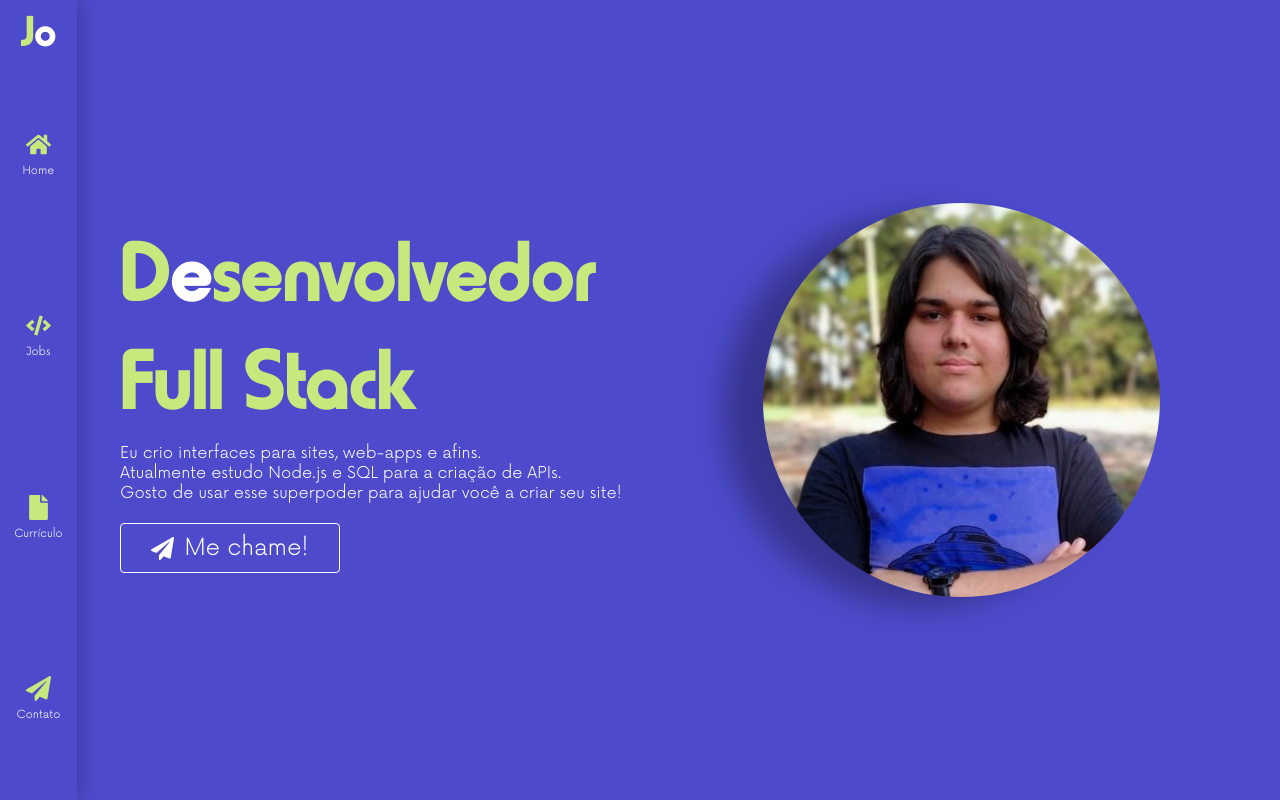
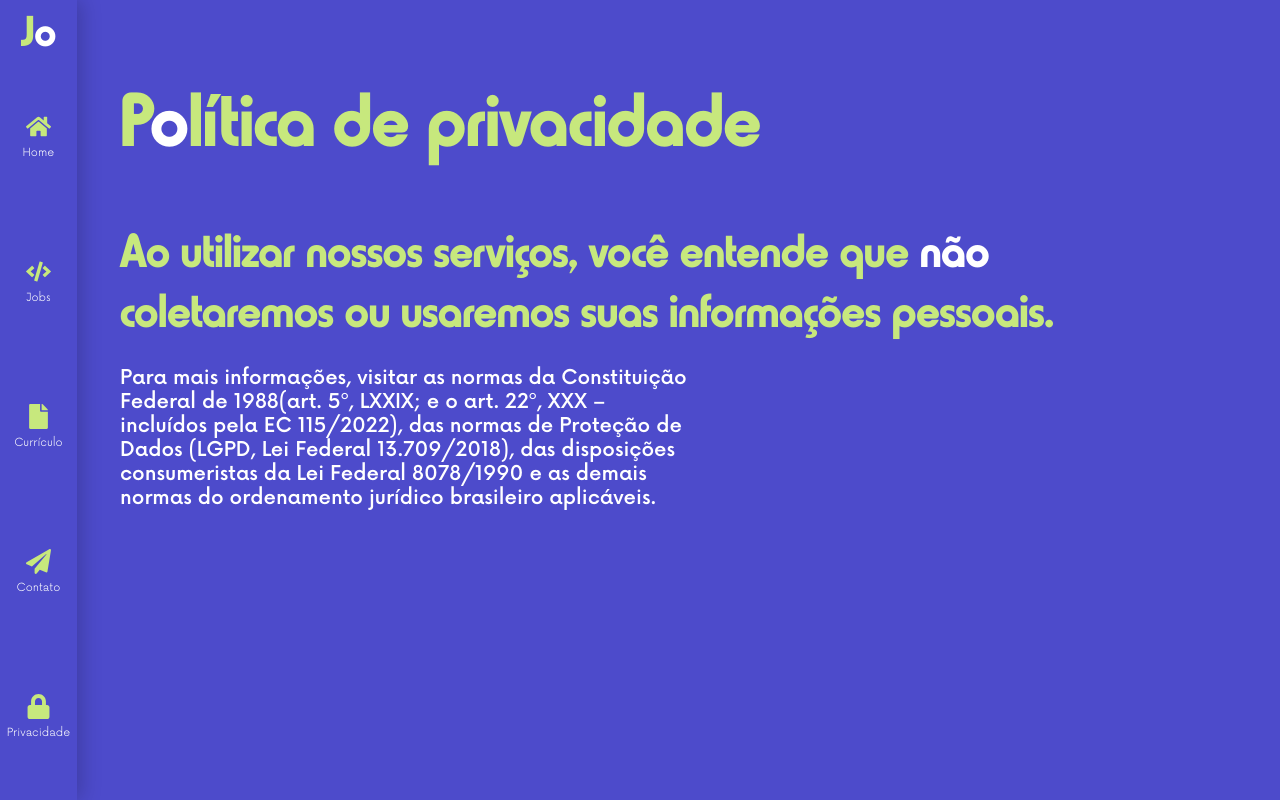
Before and after one commit to JoshuaHawatta/portifolio-dev, a React (Vite) app: page /privacypolicy in a window 1280 px wide. Built offline with nearby package versions, Linux system fonts and the light colour scheme.

Commit message:
chore: finishing project

```diff
--- a/src/Routes.jsx
+++ b/src/Routes.jsx
@@ -3,6 +3,7 @@ import HomePage from './pages/Home'
 import JobsPage from './pages/Works'
 import ResumePage from './pages/Resume'
 import ContactPage from './pages/Contact'
+import PrivacyPolicyPage from './pages/PrivacyPolicy'
 
 const ROUTES_PATHS = () => (
 	<Routes>
@@ -10,6 +11,7 @@ const ROUTES_PATHS = () => (
 		<Route path='/jobs' element={<JobsPage />} />
 		<Route path='/resume' element={<ResumePage />} />
 		<Route path='/contact' element={<ContactPage />} />
+		<Route path='/privacypolicy' element={<PrivacyPolicyPage />} />
 		<Route path='*' element={<HomePage />} />
 	</Routes>
 )
--- a/src/components/Header/NavBar.jsx
+++ b/src/components/Header/NavBar.jsx
@@ -1,7 +1,7 @@
 import { useState } from 'react'
 import { Link } from 'react-router-dom'
 import { HamburgerDiv, NavBar } from './Styles'
-import { FaHome, FaCode, FaFile, FaPaperPlane } from 'react-icons/fa'
+import { FaHome, FaCode, FaFile, FaPaperPlane, FaLock } from 'react-icons/fa'
 
 const NAVBAR_JSX = () => {
 	const [openMenu, setOpenMenu] = useState(true)
@@ -43,6 +43,13 @@ const NAVBAR_JSX = () => {
 					</Link>
 					<p>Contato</p>
 				</div>
+
+				<div>
+					<Link onClick={handleDisplayMenu} to='/privacypolicy'>
+						<FaLock />
+					</Link>
+					<p>Privacidade</p>
+				</div>
 			</NavBar>
 		</>
 	)
--- a/src/pages/PrivacyPolicy/Styles.jsx
+++ b/src/pages/PrivacyPolicy/Styles.jsx
@@ -1,3 +1,56 @@
 import styled from 'styled-components'
 
+export const StyledPrivacyPolicyArticle = styled.article`
+	display: flex;
+	flex-flow: column;
+	justify-content: flex-start;
+	align-items: center;
+	width: 100%;
+	height: 100vh;
+	padding: 8rem 12rem;
+
+	/*CHILDREN_ELEMENTS*/
+	background-color: var(--blue-color);
+	h1,
+	h2 {
+		font: 5rem 'harry-fat', Arial, sans-serif;
+		color: var(--green-color);
+		/*CHILDREN_ELEMENTS*/
+		span {
+			color: #ffffff;
+		}
+	}
+
+	h1 {
+		font-size: 8rem;
+		margin-bottom: 5rem;
+	}
+
+	p {
+		font: 2rem 'now-medium', Arial, sans-serif;
+		width: 55%;
+		margin-top: 2rem;
+		color: #ffffff;
+	}
+
+	/*MOBILE*/
+	@media (max-width: 779px) {
+		padding: 12rem 4rem;
+
+		/*CHILDREN_ELEMENTS*/
+		h1 {
+			font-size: 6rem;
+		}
+
+		h2 {
+			font-size: 3rem;
+		}
+
+		p {
+			font-size: 1.3rem;
+			width: 100%;
+		}
+	}
+`
+
 export const StyledPrivacyPolicySection = styled.section``
--- a/src/pages/PrivacyPolicy/index.jsx
+++ b/src/pages/PrivacyPolicy/index.jsx
@@ -1,25 +1,29 @@
-import { StyledPrivacyPolicySection } from './Styles'
+import { StyledPrivacyPolicyArticle, StyledPrivacyPolicySection } from './Styles'
 
 const PrivacyPolicyPage = () => {
 	return (
+		<StyledPrivacyPolicyArticle>
 			<StyledPrivacyPolicySection>
 				<h1>
-				P<span>o</span>lítica de privacidade:
+					P<span>o</span>lítica de privacidade
 				</h1>
 
 				<StyledPrivacyPolicySection>
 					<h2>
-					Ao utilizar este site, você entende que <span>não</span> coletaremos ou usaremos suas
-					informações pessoais.
+						Ao utilizar nossos serviços, você entende que <span>não</span> coletaremos ou
+						usaremos suas informações pessoais.
 					</h2>
 					<p>
 						Para mais informações, visitar as normas da Constituição Federal de 1988
-					<span>(art. 5º, LXXIX; e o art. 22º, XXX – incluídos pela EC 115/2022)</span>, das
-					normas de Proteção de Dados (LGPD, Lei Federal 13.709/2018), das disposições
-					consumeristas da <span>Lei Federal 8078/1990</span> e as demais normas do ordenamento
-					jurídico brasileiro aplicáveis.
+						<span>(art. 5º, LXXIX; e o art. 22º, XXX – incluídos pela EC 115/2022)</span>,
+						das normas de Proteção de Dados (LGPD, Lei Federal 13.709/2018), das disposições
+						consumeristas da <span>Lei Federal 8078/1990</span> e as demais normas do
+						ordenamento jurídico brasileiro aplicáveis.
 					</p>
 				</StyledPrivacyPolicySection>
 			</StyledPrivacyPolicySection>
+		</StyledPrivacyPolicyArticle>
 	)
 }
+
+export default PrivacyPolicyPage
--- a/src/pages/Works/Styles.jsx
+++ b/src/pages/Works/Styles.jsx
@@ -187,7 +187,7 @@ export const PopupWrapper = styled.div`
 	position: fixed;
 	width: 50vw;
 	max-width: 50vw;
-	height: 43vh;
+	height: 45.5vh;
 	margin: 0 auto;
 	top: 0;
 	right: 0;
```
Lines whose indentation alone changed are shown as unchanged.
